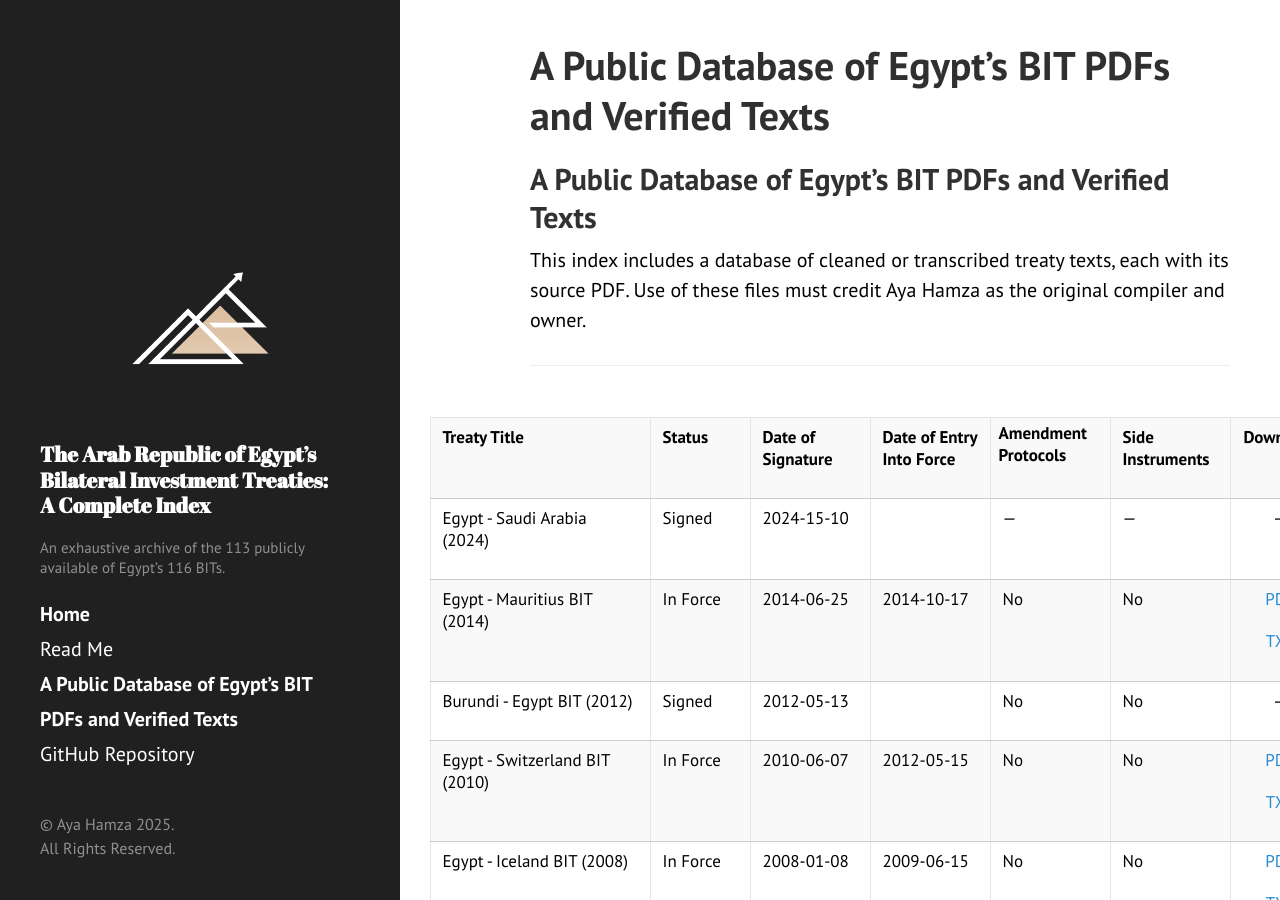
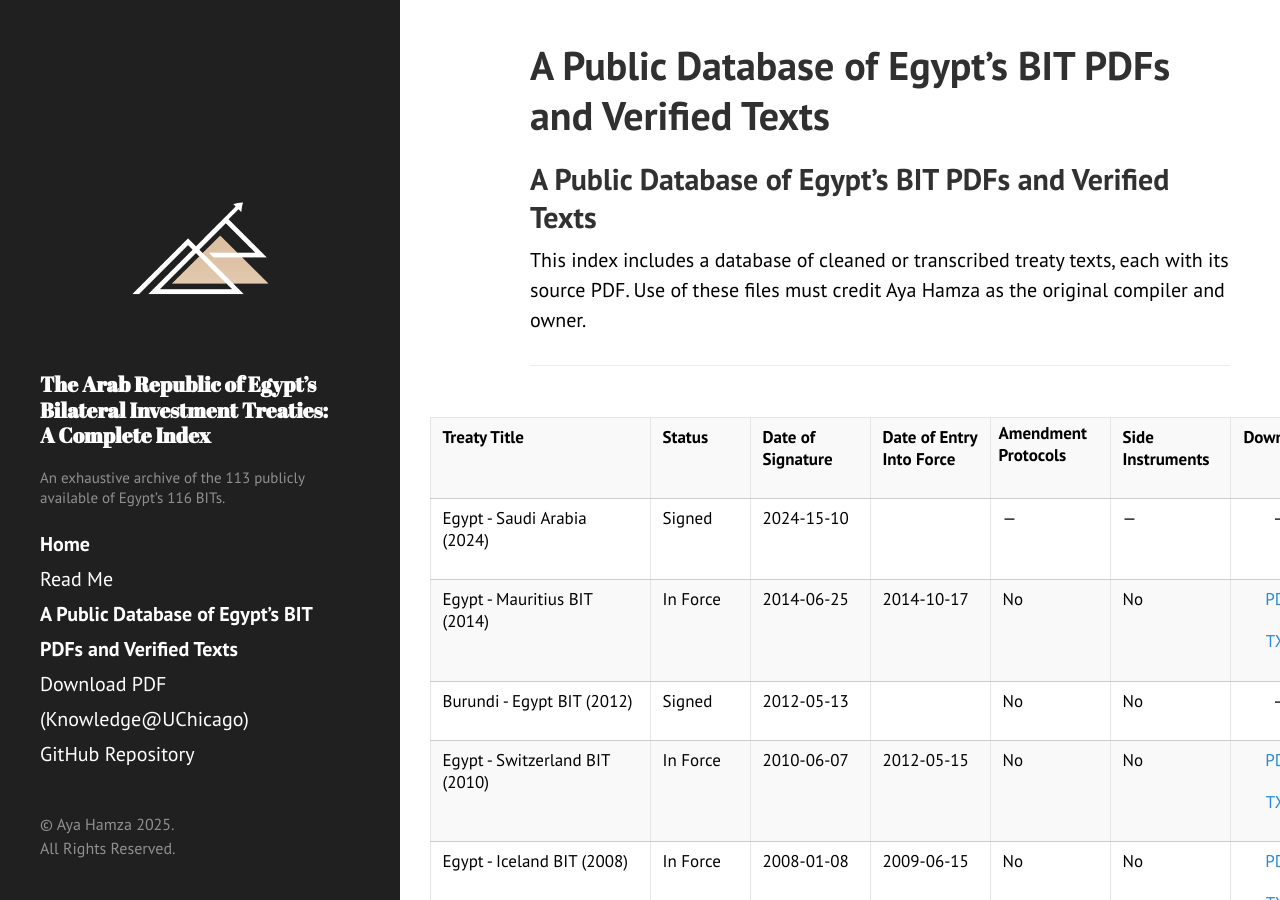
Before and after one commit to ayahamza1/MENABITs, a Jekyll site: the page built from index.md, in a window 1280 px wide and 900 px high. Built offline with Jekyll 4.4.1, drawn with Linux system fonts in a browser that asks for light colours; our own code applies the rules of GitHub Pages for plain Markdown files.

Commit message:
Update sidebar.html

```diff
--- a/_includes/sidebar.html
+++ b/_includes/sidebar.html
@@ -26,8 +26,13 @@
     {% endif %}
   {% endfor %}
 
+  <!-- 🔗 Knowledge@UChicago Link -->
+  <a class="sidebar-nav-item" href="https://knowledge.uchicago.edu/record/14799?ln=en&v=pdf" target="_blank">Download PDF (Knowledge@UChicago)</a>
+
+  <!-- GitHub Repository Link -->
   <a class="sidebar-nav-item" href="{{ site.github.repo }}" target="_blank">GitHub Repository</a>
 </nav>
+
 
 <p style="font-size: 0.8rem; color: rgba(255,255,255,0.5); margin-top: 2rem;">
   &copy; Aya Hamza {{ site.time | date: '%Y' }}.<br>
```
Lines whose indentation alone changed are shown as unchanged.
